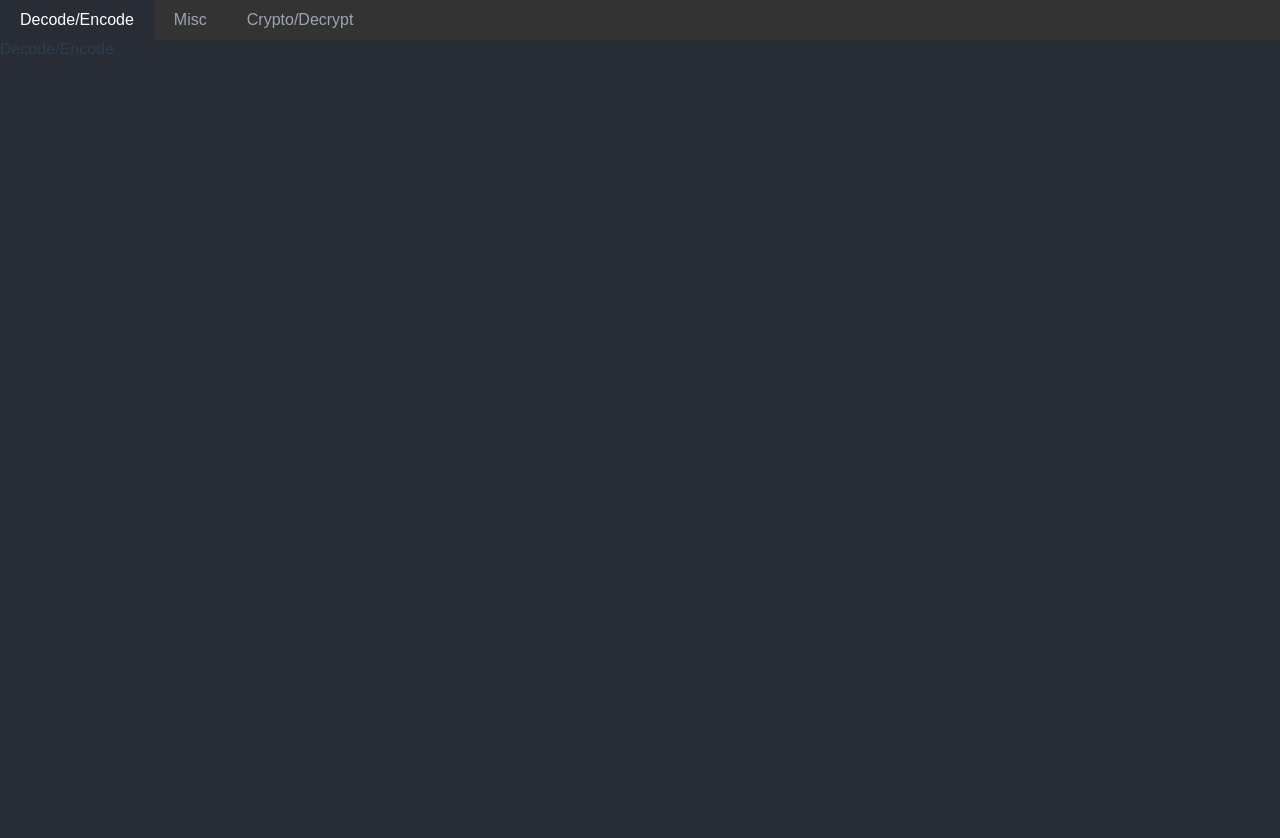
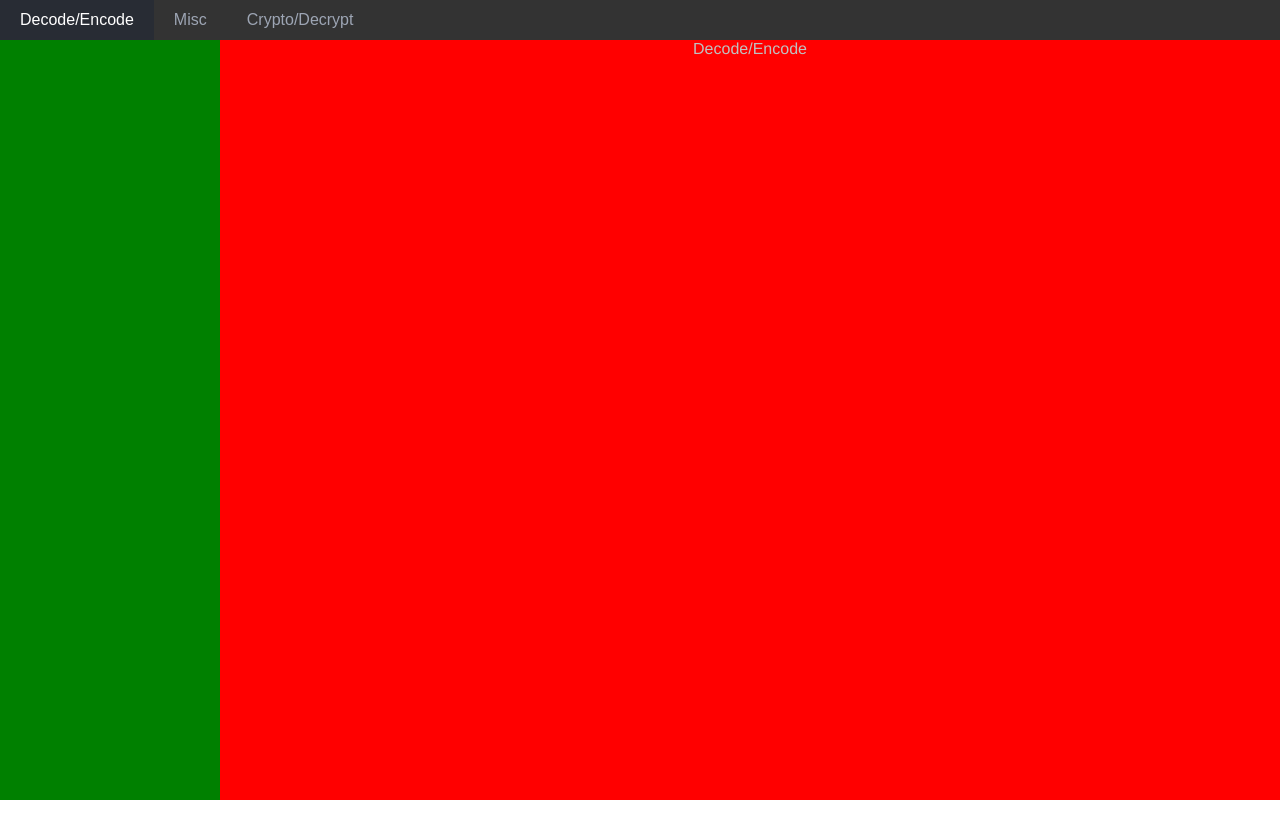
Before and after one commit to m4yfly/ctf-tools, a React app: page / in a window 1280 px wide. After the commit the page ends 800 px from the top, so only its background shows below. Built offline with nearby package versions, Linux system fonts and the light colour scheme.

Commit message:
update layout

```diff
--- a/app/src/App.jsx
+++ b/app/src/App.jsx
@@ -2,14 +2,21 @@ import React, {Component} from 'react'
 import {render} from 'react-dom'
 import MainTab from './components/MainTab'
 import MainTabItem from './components/MainTabItem'
+import TabContent from './components/TabContent'
 
 export default class App extends Component {
     render() {
         return (
             <MainTab>
-                <MainTabItem title="Decode/Encode">Decode/Encode</MainTabItem>
-                <MainTabItem title="Misc">Misc</MainTabItem>
-                <MainTabItem title="Crypto/Decrypt">Crypto/Decrypt</MainTabItem>
+                <MainTabItem title="Decode/Encode">
+                    <TabContent>Decode/Encode</TabContent>
+                </MainTabItem>
+                <MainTabItem title="Misc">
+                    <TabContent>Misc</TabContent>
+                </MainTabItem>
+                <MainTabItem title="Crypto/Decrypt">
+                    <TabContent>Crypto/Decrypt</TabContent>
+                </MainTabItem>
             </MainTab>
         )
     }
--- a/app/src/components/MainTab/styles.css
+++ b/app/src/components/MainTab/styles.css
@@ -25,10 +25,11 @@
 }
 .tabContent{
     background-color: #282c34;
-    height: 100%;
+    height: calc(100% - 40px);
 }
 .tabContentItem{
     display: none;
+    height: 100%;
 }
 .tabContentItemActive{
     display: block;
--- a/app/src/components/MainTabItem/styles.css
+++ b/app/src/components/MainTabItem/styles.css
@@ -1,3 +1,6 @@
 .tabContent{
     position: absolute;
+    color:#c0c0c0;
+    height: calc(100% - 40px);
+    width: 100%;
 }
--- /dev/null
+++ b/app/src/components/TabContent/index.jsx
@@ -0,0 +1,14 @@
+import React, {Component}  from 'react'
+import styles from './styles.css'
+
+
+export default class TabContent extends Component {
+    render() {
+        return (
+            <div className={styles.main}>
+                <div className={styles.left}></div>
+                <div className={styles.right}>{this.props.children}</div>
+            </div>
+        )
+    }
+}
--- /dev/null
+++ b/app/src/components/TabContent/styles.css
@@ -0,0 +1,17 @@
+.main{
+    width: 100%;
+    height: 100%;
+    display: flex;
+}
+.left{
+    width: 220px;
+    height: 100%;
+    background-color: green;
+    display: flex;
+    flex-direction: column;
+}
+.right{
+    width: calc(100% - 220px);
+    height: 100%;
+    background-color: red;
+}
--- a/main.js
+++ b/main.js
@@ -9,7 +9,7 @@ let mainWindow;
 
 function createWindow () {
   // Create the browser window.
-  mainWindow = new BrowserWindow({width: 800, height: 600, webPreferences: { nodeIntegration: false }})
+  mainWindow = new BrowserWindow({width: 1080, minWidth:800,height: 840, minHeight:500 ,webPreferences: { nodeIntegration: false }})
 
   // and load the index.html of the app.
   mainWindow.loadURL(`file://${__dirname}/app/index.html`)
```
